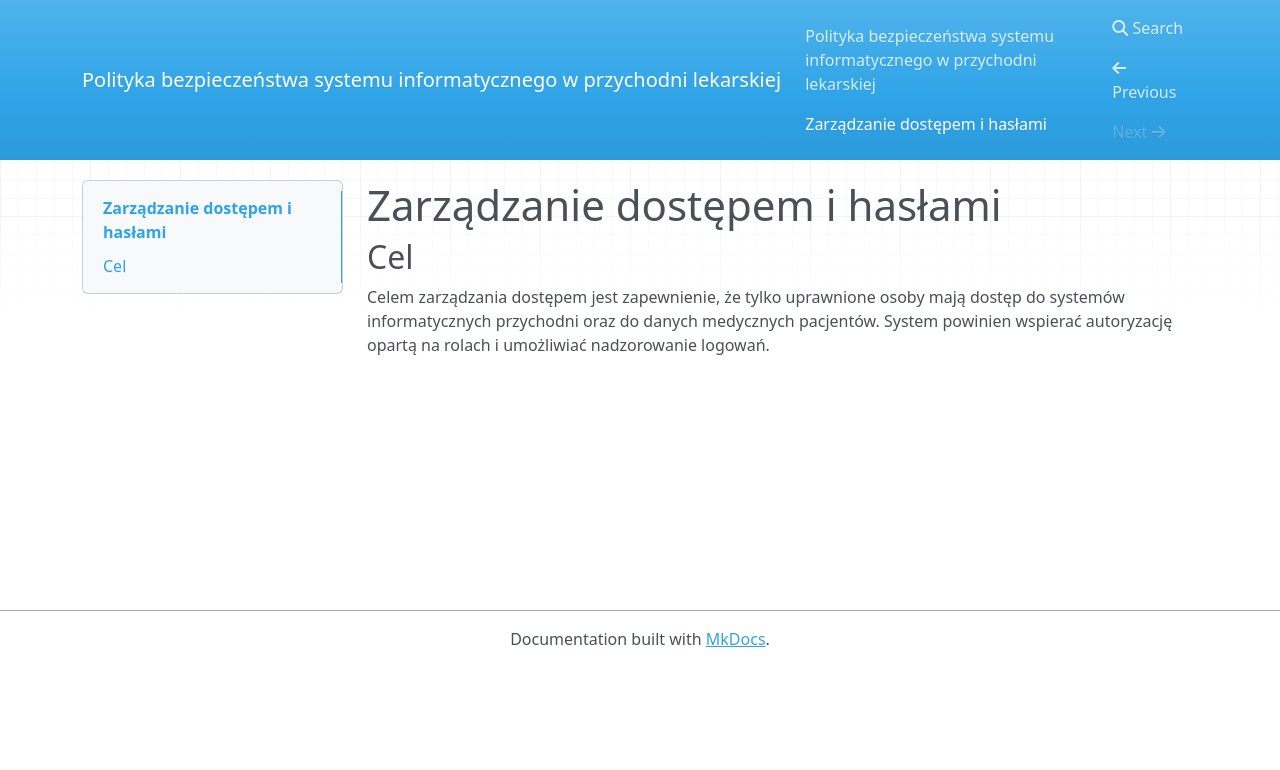
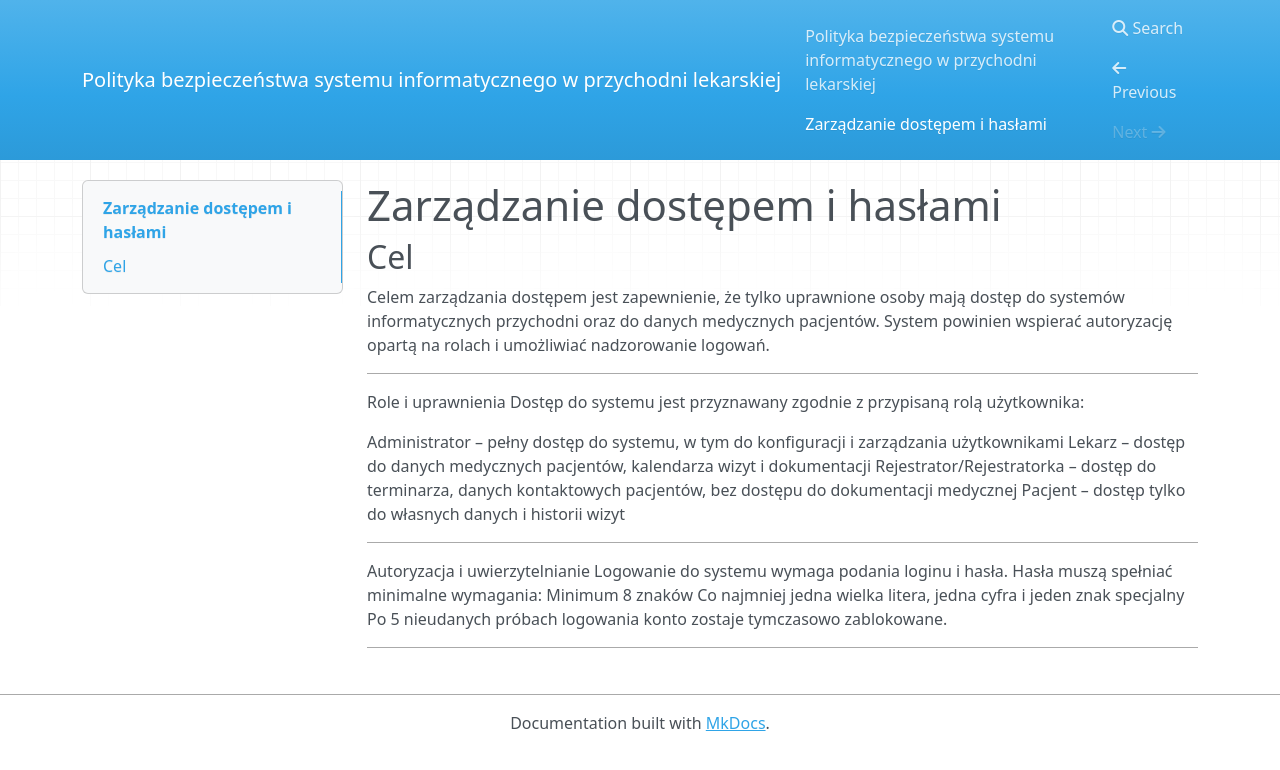
Before and after one commit to oligru/Polityka-bezpieczenstwa-projekt, an MkDocs documentation site: the page built from docs/access-control.md, in a window 1280 px wide. Shown: the top 770 px of the page. Built offline with MkDocs 1.6.1, drawn with Linux system fonts in a browser that asks for light colours; nearby versions of some CDN libraries.

Commit message:
dodanie uprawnien i autoryzacji

```diff
--- a/docs/access-control.md
+++ b/docs/access-control.md
@@ -3,3 +3,24 @@
 ## Cel
 
 Celem zarządzania dostępem jest zapewnienie, że tylko uprawnione osoby mają dostęp do systemów informatycznych przychodni oraz do danych medycznych pacjentów. System powinien wspierać autoryzację opartą na rolach i umożliwiać nadzorowanie logowań.
+
+---
+
+Role i uprawnienia
+Dostęp do systemu jest przyznawany zgodnie z przypisaną rolą użytkownika:
+
+Administrator – pełny dostęp do systemu, w tym do konfiguracji i zarządzania użytkownikami
+Lekarz – dostęp do danych medycznych pacjentów, kalendarza wizyt i dokumentacji
+Rejestrator/Rejestratorka – dostęp do terminarza, danych kontaktowych pacjentów, bez dostępu do dokumentacji medycznej
+Pacjent – dostęp tylko do własnych danych i historii wizyt
+
+---
+
+Autoryzacja i uwierzytelnianie
+Logowanie do systemu wymaga podania loginu i hasła.
+Hasła muszą spełniać minimalne wymagania:
+Minimum 8 znaków
+Co najmniej jedna wielka litera, jedna cyfra i jeden znak specjalny
+Po 5 nieudanych próbach logowania konto zostaje tymczasowo zablokowane.
+
+---
```
